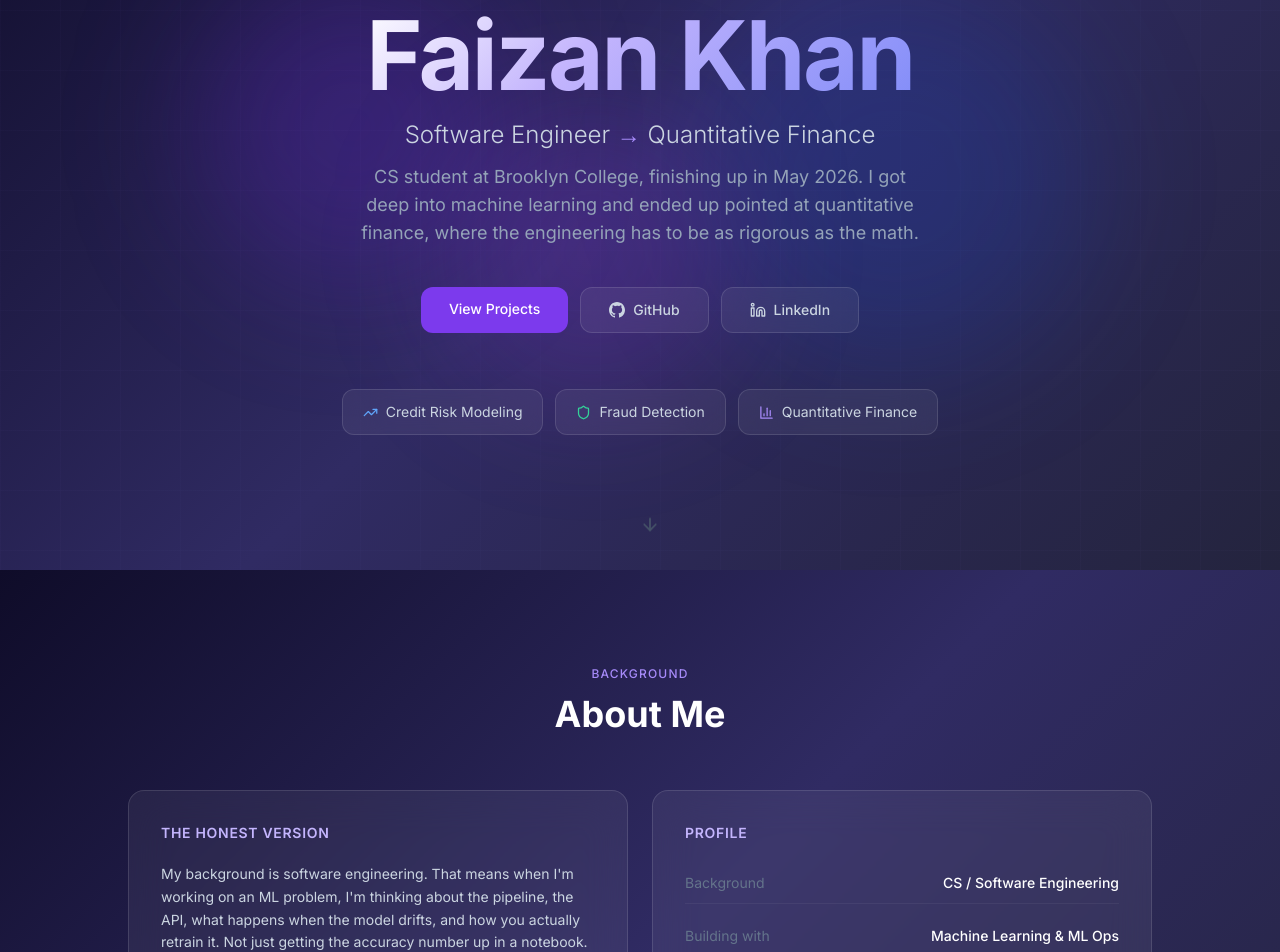
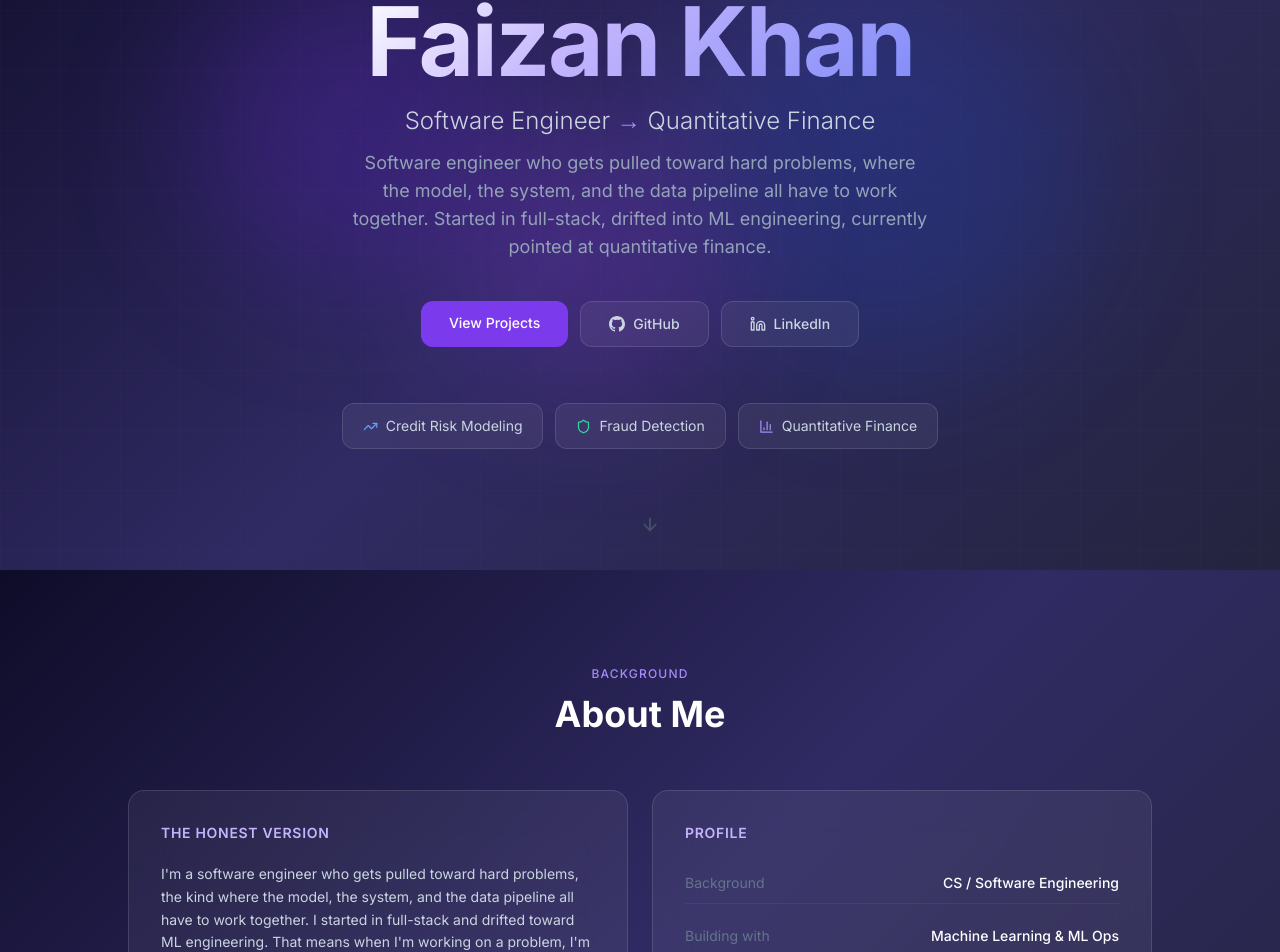
Before and after one commit to jellyfishing2346/myportfolio, a Next.js app: page / in a window 1280 px wide. Shown: the part 230-1182 px from the top of the page. Built offline with nearby package versions, Linux system fonts and the light colour scheme.

Commit message:
Adjusting details

```diff
--- a/components/About.tsx
+++ b/components/About.tsx
@@ -24,10 +24,12 @@ export default function About() {
               The Honest Version
             </h3>
             <p className="text-slate-300 text-sm leading-relaxed mb-4">
-              My background is software engineering. That means when I'm working on an ML
-              problem, I'm thinking about the pipeline, the API, what happens when the model
-              drifts, and how you actually retrain it. Not just getting the accuracy number up
-              in a notebook.
+              I'm a software engineer who gets pulled toward hard problems, the kind where
+              the model, the system, and the data pipeline all have to work together. I
+              started in full-stack and drifted toward ML engineering. That means when I'm
+              working on a problem, I'm thinking about the pipeline, the API, what happens
+              when the model drifts, and how you actually retrain it. Not just getting the
+              accuracy number up in a notebook.
             </p>
             <p className="text-slate-300 text-sm leading-relaxed mb-4">
               I ended up pointed at quantitative finance because it's one of the few places
--- a/components/Hero.tsx
+++ b/components/Hero.tsx
@@ -34,7 +34,7 @@ export default function Hero() {
         {/* Status badge */}
         <div className="inline-flex items-center gap-2 glass px-4 py-2 rounded-full text-sm text-violet-300 mb-8">
           <span className="w-2 h-2 rounded-full bg-emerald-400 animate-pulse" />
-          Open to FinTech Roles
+          Open to Engineering Roles
         </div>
 
         {/* Name */}
@@ -47,9 +47,9 @@ export default function Hero() {
           Software Engineer <span className="text-violet-400 font-normal">→</span> Quantitative Finance
         </p>
         <p className="text-base md:text-lg text-slate-400 max-w-xl mx-auto mb-10 leading-relaxed">
-          CS student at Brooklyn College, finishing up in May 2026. I got deep into
-          machine learning and ended up pointed at quantitative finance, where the
-          engineering has to be as rigorous as the math.
+          Software engineer who gets pulled toward hard problems, where the model,
+          the system, and the data pipeline all have to work together. Started in
+          full-stack, drifted into ML engineering, currently pointed at quantitative finance.
         </p>
 
         {/* CTAs */}
```
